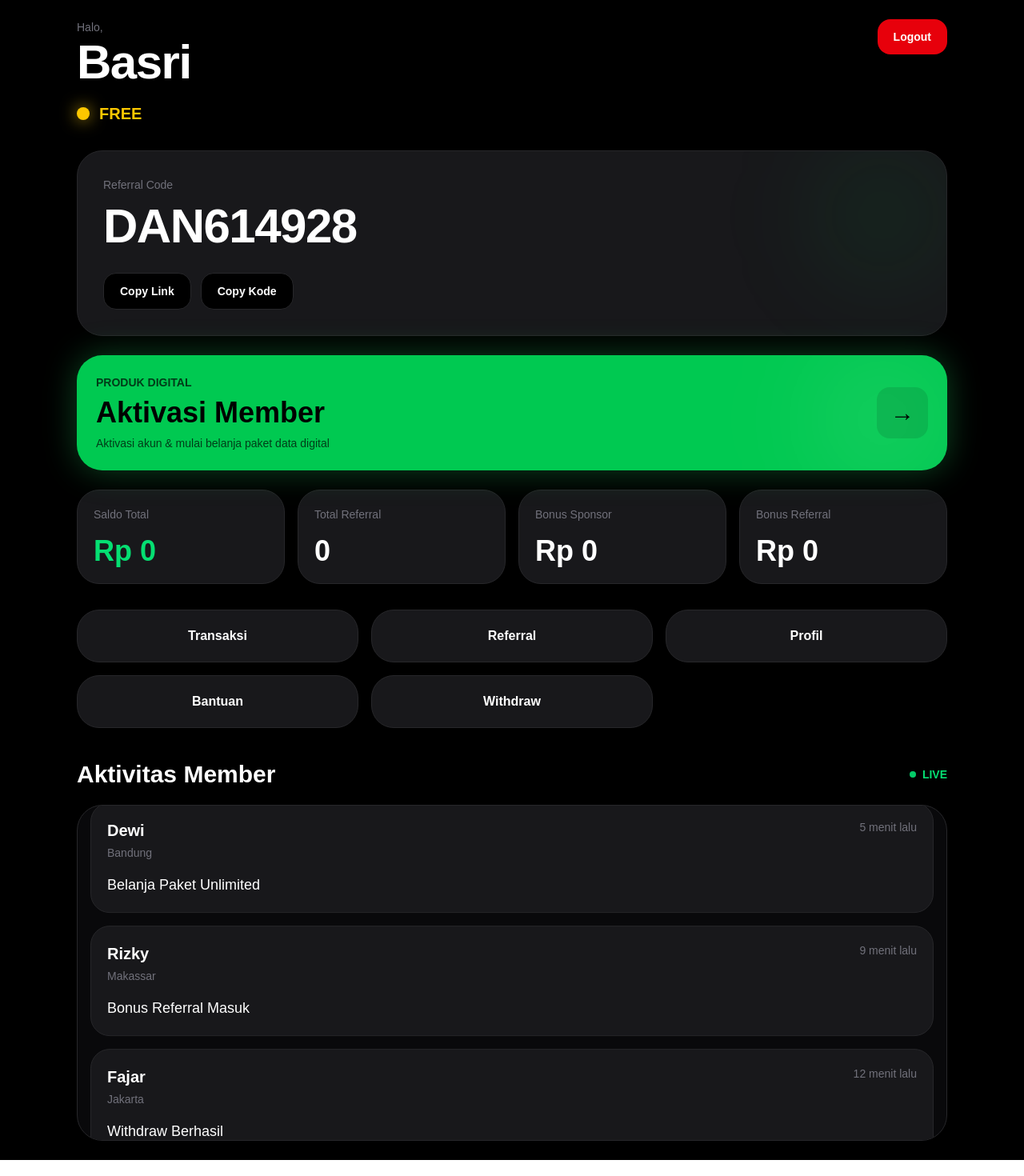
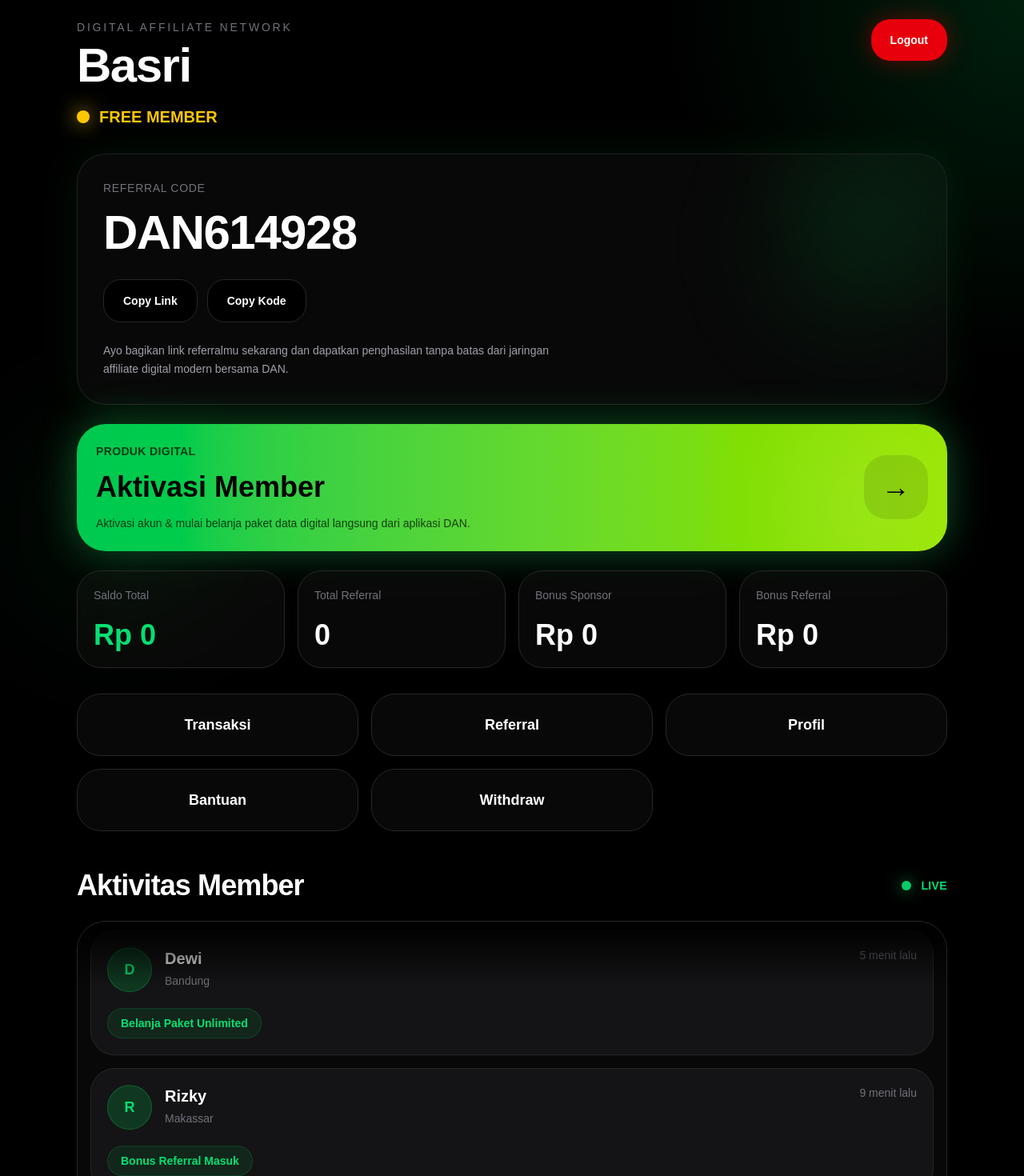
Before and after one commit to ibasnanna-sys/dan-app, a Next.js app: page /member/dashboard in a window 1280 px wide. Shown: the top 1470 px of the page at 80% size. Built offline with nearby package versions, Linux system fonts and the light colour scheme.

Commit message:
Update page.tsx

```diff
--- a/src/app/member/dashboard/page.tsx
+++ b/src/app/member/dashboard/page.tsx
@@ -31,62 +31,72 @@ export default function Home() {
   ];
 
   return (
-    <main className="min-h-screen bg-black text-white">
-      <div className="max-w-6xl mx-auto px-5 py-6 md:px-8">
+    <main className="min-h-screen bg-black text-white overflow-hidden">
+      {/* BACKGROUND */}
+      <div className="fixed inset-0 bg-[radial-gradient(circle_at_top_right,rgba(0,255,100,0.12),transparent_30%)] pointer-events-none"></div>
+
+      <div className="fixed bottom-0 left-0 w-72 h-72 bg-green-500/5 blur-3xl rounded-full pointer-events-none"></div>
+
+      <div className="max-w-6xl mx-auto px-5 py-6 md:px-8 relative z-10">
 
         {/* HEADER */}
         <div className="flex items-start justify-between gap-4">
 
           <div>
-            <p className="text-zinc-500 text-sm">
-              Halo,
+            <p className="text-zinc-500 text-sm tracking-[0.2em] uppercase">
+              Digital Affiliate Network
             </p>
 
-            <h1 className="text-5xl md:text-6xl font-black mt-1 tracking-tight">
+            <h1 className="text-5xl md:text-6xl font-black mt-2 tracking-tight">
               Basri
             </h1>
 
             <div className="flex items-center gap-3 mt-5">
-              <div className="w-4 h-4 rounded-full bg-yellow-400 shadow-[0_0_20px_rgba(250,204,21,0.8)]"></div>
+              <div className="w-4 h-4 rounded-full bg-yellow-400 shadow-[0_0_25px_rgba(250,204,21,0.9)]"></div>
 
               <span className="text-yellow-400 font-black text-xl">
-                FREE
+                FREE MEMBER
               </span>
             </div>
           </div>
 
-          <button className="bg-red-600 hover:bg-red-700 transition px-5 py-3 rounded-2xl font-bold text-sm">
+          <button className="bg-red-600 hover:bg-red-700 transition px-6 py-4 rounded-[24px] font-bold text-sm shadow-[0_0_30px_rgba(255,0,0,0.35)]">
             Logout
           </button>
 
         </div>
 
-        {/* REFERRAL */}
-        <div className="relative overflow-hidden mt-8 rounded-[32px] border border-zinc-800 bg-zinc-900 p-6 md:p-8">
+        {/* REFERRAL CARD */}
+        <div className="relative overflow-hidden mt-8 rounded-[36px] border border-zinc-800/80 bg-white/[0.03] backdrop-blur-xl p-6 md:p-8 shadow-[0_0_50px_rgba(0,255,100,0.08)]">
 
-          <div className="absolute top-0 right-0 w-40 h-40 bg-green-500/10 blur-3xl rounded-full"></div>
+          {/* GLOW */}
+          <div className="absolute top-0 right-0 w-56 h-56 bg-green-500/10 blur-3xl rounded-full"></div>
 
           <div className="relative z-10">
 
-            <p className="text-zinc-500 text-sm">
+            <p className="text-zinc-500 text-sm uppercase tracking-wider">
               Referral Code
             </p>
 
-            <h2 className="text-5xl md:text-6xl font-black mt-3 tracking-tight">
+            <h2 className="text-5xl md:text-6xl font-black mt-4 tracking-tight">
               DAN614928
             </h2>
 
             <div className="flex flex-wrap gap-3 mt-7">
 
-              <button className="px-5 py-3 rounded-2xl bg-black border border-zinc-800 hover:border-zinc-600 transition text-sm font-bold">
+              <button className="px-6 py-4 rounded-[22px] bg-black border border-zinc-800 hover:border-green-500 transition text-sm font-bold">
                 Copy Link
               </button>
 
-              <button className="px-5 py-3 rounded-2xl bg-black border border-zinc-800 hover:border-zinc-600 transition text-sm font-bold">
+              <button className="px-6 py-4 rounded-[22px] bg-black border border-zinc-800 hover:border-green-500 transition text-sm font-bold">
                 Copy Kode
               </button>
 
             </div>
+
+            <p className="text-zinc-400 text-sm leading-relaxed mt-6 max-w-xl">
+              Ayo bagikan link referralmu sekarang dan dapatkan penghasilan tanpa batas dari jaringan affiliate digital modern bersama DAN.
+            </p>
 
           </div>
 
@@ -95,29 +105,27 @@ export default function Home() {
         {/* AKTIVASI MEMBER */}
         <Link
           href="/member/produk"
-          className="relative overflow-hidden mt-6 flex items-center justify-between rounded-[32px] bg-green-500 hover:bg-green-400 transition p-6 shadow-[0_0_40px_rgba(34,197,94,0.35)]"
+          className="relative overflow-hidden mt-6 flex items-center justify-between rounded-[36px] bg-gradient-to-r from-green-500 to-lime-400 hover:scale-[1.01] transition duration-300 p-6 shadow-[0_0_50px_rgba(34,197,94,0.40)]"
         >
 
-          <div className="absolute top-0 right-0 w-40 h-40 bg-white/10 blur-3xl rounded-full"></div>
+          <div className="absolute top-0 right-0 w-52 h-52 bg-white/10 blur-3xl rounded-full"></div>
 
           <div className="relative z-10">
-            <p className="text-black/70 text-sm font-semibold">
+            <p className="text-black/70 text-sm font-bold tracking-wide">
               PRODUK DIGITAL
             </p>
 
-            <h2 className="text-black text-3xl md:text-4xl font-black mt-2">
+            <h2 className="text-black text-4xl font-black mt-3 leading-tight">
               Aktivasi Member
             </h2>
 
-            <p className="text-black/70 mt-2 text-sm">
-              Aktivasi akun & mulai belanja paket data digital
+            <p className="text-black/70 mt-3 text-sm leading-relaxed">
+              Aktivasi akun & mulai belanja paket data digital langsung dari aplikasi DAN.
             </p>
           </div>
 
-          <div className="relative z-10 w-16 h-16 rounded-2xl bg-black/10 flex items-center justify-center">
-            <span className="text-3xl text-black">
+          <div className="relative z-10 w-20 h-20 rounded-[28px] bg-black/10 flex items-center justify-center text-4xl text-black">
             →
-            </span>
           </div>
 
         </Link>
@@ -125,42 +133,42 @@ export default function Home() {
         {/* INFO */}
         <div className="grid grid-cols-2 xl:grid-cols-4 gap-4 mt-6">
 
-          <div className="bg-zinc-900 border border-zinc-800 rounded-[28px] p-5">
+          <div className="bg-white/[0.03] backdrop-blur-xl border border-zinc-800 rounded-[30px] p-5 shadow-[0_0_20px_rgba(255,255,255,0.02)]">
             <p className="text-zinc-500 text-sm">
               Saldo Total
             </p>
 
-            <h2 className="text-green-400 text-4xl font-black mt-4">
+            <h2 className="text-green-400 text-4xl font-black mt-5">
               Rp 0
             </h2>
           </div>
 
-          <div className="bg-zinc-900 border border-zinc-800 rounded-[28px] p-5">
+          <div className="bg-white/[0.03] backdrop-blur-xl border border-zinc-800 rounded-[30px] p-5 shadow-[0_0_20px_rgba(255,255,255,0.02)]">
             <p className="text-zinc-500 text-sm">
               Total Referral
             </p>
 
-            <h2 className="text-4xl font-black mt-4">
+            <h2 className="text-4xl font-black mt-5">
               0
             </h2>
           </div>
 
-          <div className="bg-zinc-900 border border-zinc-800 rounded-[28px] p-5">
+          <div className="bg-white/[0.03] backdrop-blur-xl border border-zinc-800 rounded-[30px] p-5 shadow-[0_0_20px_rgba(255,255,255,0.02)]">
             <p className="text-zinc-500 text-sm">
               Bonus Sponsor
             </p>
 
-            <h2 className="text-4xl font-black mt-4">
+            <h2 className="text-4xl font-black mt-5">
               Rp 0
             </h2>
           </div>
 
-          <div className="bg-zinc-900 border border-zinc-800 rounded-[28px] p-5">
+          <div className="bg-white/[0.03] backdrop-blur-xl border border-zinc-800 rounded-[30px] p-5 shadow-[0_0_20px_rgba(255,255,255,0.02)]">
             <p className="text-zinc-500 text-sm">
               Bonus Referral
             </p>
 
-            <h2 className="text-4xl font-black mt-4">
+            <h2 className="text-4xl font-black mt-5">
               Rp 0
             </h2>
           </div>
@@ -172,35 +180,35 @@ export default function Home() {
 
           <Link
             href="/member/transaksi"
-            className="bg-zinc-900 border border-zinc-800 hover:border-zinc-700 transition rounded-[28px] p-5 text-center font-bold"
+            className="bg-white/[0.03] backdrop-blur-xl border border-zinc-800 hover:border-zinc-600 transition rounded-[30px] p-6 text-center font-bold text-lg"
           >
             Transaksi
           </Link>
 
           <Link
             href="/member/referral"
-            className="bg-zinc-900 border border-zinc-800 hover:border-zinc-700 transition rounded-[28px] p-5 text-center font-bold"
+            className="bg-white/[0.03] backdrop-blur-xl border border-zinc-800 hover:border-zinc-600 transition rounded-[30px] p-6 text-center font-bold text-lg"
           >
             Referral
           </Link>
 
           <Link
             href="/member/profile"
-            className="bg-zinc-900 border border-zinc-800 hover:border-zinc-700 transition rounded-[28px] p-5 text-center font-bold"
+            className="bg-white/[0.03] backdrop-blur-xl border border-zinc-800 hover:border-zinc-600 transition rounded-[30px] p-6 text-center font-bold text-lg"
           >
             Profil
           </Link>
 
           <Link
             href="/member/bantuan"
-            className="bg-zinc-900 border border-zinc-800 hover:border-zinc-700 transition rounded-[28px] p-5 text-center font-bold"
+            className="bg-white/[0.03] backdrop-blur-xl border border-zinc-800 hover:border-zinc-600 transition rounded-[30px] p-6 text-center font-bold text-lg"
           >
             Bantuan
           </Link>
 
           <Link
             href="/member/withdraw"
-            className="bg-zinc-900 border border-zinc-800 hover:border-zinc-700 transition rounded-[28px] p-5 text-center font-bold"
+            className="bg-white/[0.03] backdrop-blur-xl border border-zinc-800 hover:border-zinc-600 transition rounded-[30px] p-6 text-center font-bold text-lg"
           >
             Withdraw
           </Link>
@@ -208,35 +216,46 @@ export default function Home() {
         </div>
 
         {/* LIVE ACTIVITY */}
-        <div className="mt-10">
+        <div className="mt-12">
 
-          <div className="flex items-center justify-between mb-5">
+          <div className="flex items-center justify-between mb-6">
 
-            <h2 className="text-3xl font-black">
+            <h2 className="text-4xl font-black tracking-tight">
               Aktivitas Member
             </h2>
 
-            <div className="flex items-center gap-2">
-              <div className="w-2 h-2 rounded-full bg-green-400 animate-pulse"></div>
+            <div className="flex items-center gap-3">
+              <div className="w-3 h-3 rounded-full bg-green-400 animate-pulse shadow-[0_0_20px_rgba(34,197,94,0.9)]"></div>
 
-              <span className="text-green-400 text-sm font-bold">
+              <span className="text-green-400 text-sm font-black tracking-wide">
                 LIVE
               </span>
             </div>
 
           </div>
 
-          <div className="relative h-[420px] overflow-hidden rounded-[32px] border border-zinc-800 bg-zinc-950 p-4">
+          <div className="relative h-[420px] overflow-hidden rounded-[36px] border border-zinc-800 bg-white/[0.03] backdrop-blur-xl p-4">
+
+            {/* FADE */}
+            <div className="absolute top-0 left-0 right-0 h-20 bg-gradient-to-b from-black to-transparent z-20 pointer-events-none"></div>
+
+            <div className="absolute bottom-0 left-0 right-0 h-20 bg-gradient-to-t from-black to-transparent z-20 pointer-events-none"></div>
 
             <div className="animate-scroll space-y-4">
 
               {[...activities, ...activities].map((item, index) => (
                 <div
                   key={index}
-                  className="bg-zinc-900 border border-zinc-800 rounded-3xl p-5"
+                  className="bg-zinc-900/80 border border-zinc-800 rounded-[30px] p-5"
                 >
 
                   <div className="flex items-start justify-between">
+
+                    <div className="flex items-start gap-4">
+
+                      <div className="w-14 h-14 rounded-full bg-green-500/20 border border-green-500/30 flex items-center justify-center text-lg font-black text-green-400">
+                        {item.name.charAt(0)}
+                      </div>
 
                       <div>
                         <h3 className="font-bold text-xl">
@@ -248,15 +267,17 @@ export default function Home() {
                         </p>
                       </div>
 
+                    </div>
+
                     <span className="text-zinc-500 text-sm">
                       {item.time}
                     </span>
 
                   </div>
 
-                  <p className="mt-4 text-lg">
+                  <div className="mt-5 inline-flex items-center gap-2 px-4 py-2 rounded-full bg-green-500/10 border border-green-500/20 text-green-400 text-sm font-semibold">
                     {item.activity}
-                  </p>
+                  </div>
 
                 </div>
               ))}
@@ -267,11 +288,14 @@ export default function Home() {
 
         </div>
 
+        {/* FOOTER SPACE */}
+        <div className="h-10"></div>
+
       </div>
 
       <style jsx>{`
         .animate-scroll {
-          animation: scrollUp 20s linear infinite;
+          animation: scrollUp 22s linear infinite;
         }
 
         @keyframes scrollUp {
```
Lines whose indentation alone changed are shown as unchanged.
